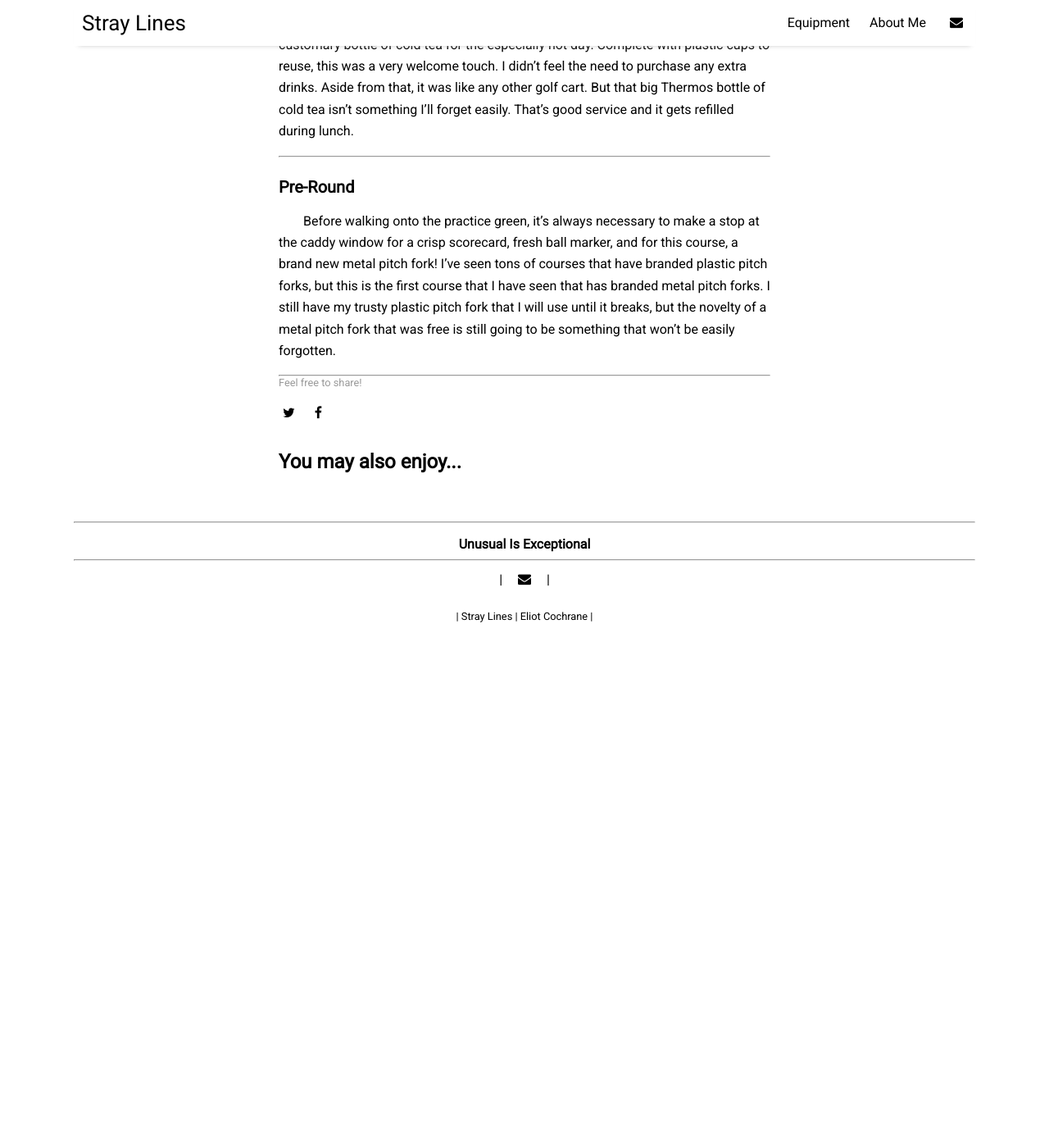
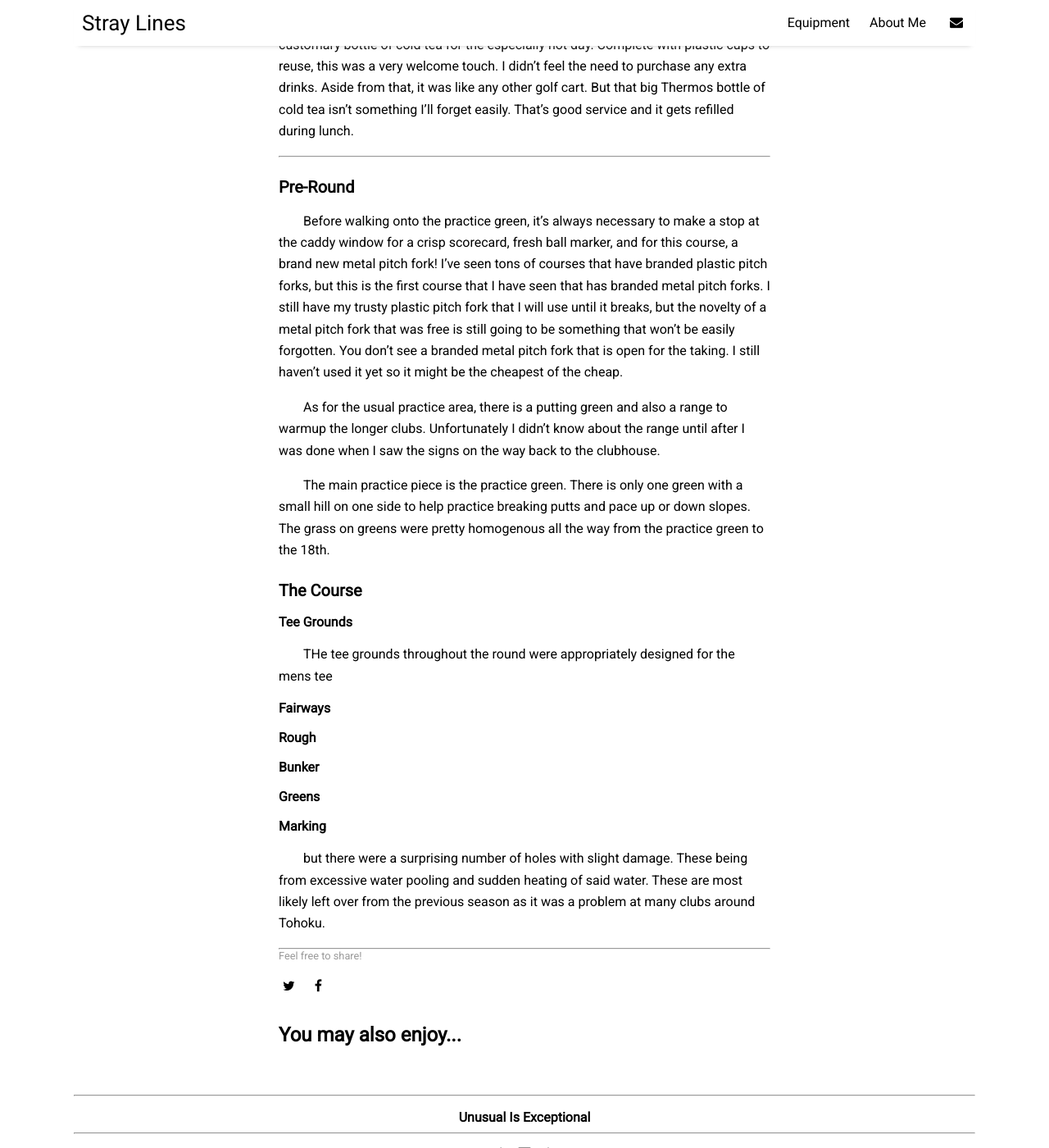
Before and after one commit to eliotcochrane/eliotcochrane.github.io, a Jekyll site: the page built from wip/Royal Century Gold Club.md, in a window 1280 px wide and 1400 px high, scrolled down 1621 px. Shown: the whole window at 82% size. Built offline with Jekyll 4.4.1, drawn with Linux system fonts in a browser that asks for light colours; nearby versions of some CDN libraries; before the commit the page ends 2411 px from its top, so only the background shows below that.

Commit message:
Update RoyalCenturyGolfClub
-Updated content

```diff
--- a/wip/Royal Century Gold Club.md
+++ b/wip/Royal Century Gold Club.md
@@ -32,4 +32,21 @@ Outside in the starting area are all the carts and bags with the staff whipping
 
 ### Pre-Round
 
-Before walking onto the practice green, it's always necessary to make a stop at the caddy window for a crisp scorecard,  fresh ball marker, and for this course, a brand new metal pitch fork! I've seen tons of courses that have branded plastic pitch forks, but this is the first course that I have seen that has branded metal pitch forks. I still have my trusty plastic pitch fork that I will use until it breaks, but the novelty of a metal pitch fork that was free is still going to be something that won't be easily forgotten.
+Before walking onto the practice green, it's always necessary to make a stop at the caddy window for a crisp scorecard,  fresh ball marker, and for this course, a brand new metal pitch fork! I've seen tons of courses that have branded plastic pitch forks, but this is the first course that I have seen that has branded metal pitch forks. I still have my trusty plastic pitch fork that I will use until it breaks, but the novelty of a metal pitch fork that was free is still going to be something that won't be easily forgotten. You don't see a branded metal pitch fork that is open for the taking. I still haven't used it yet so it might be the cheapest of the cheap.
+
+As for the usual practice area, there is a putting green and also a range to warmup the longer clubs. Unfortunately I didn't know about the range until after I was done when I saw the signs on the way back to the clubhouse.
+
+The main practice piece is the practice green. There is only one green with a small hill on one side to help practice breaking putts and pace up or down slopes. The grass on greens were pretty homogenous all the way from the practice green to the 18th.
+
+
+### The Course
+
+#### Tee Grounds
+
+THe tee grounds throughout the round were appropriately designed for the mens tee
+#### Fairways
+#### Rough
+#### Bunker
+#### Greens
+#### Marking
+but there were a surprising number of holes with slight damage. These being from excessive water pooling and sudden heating of said water. These are most likely left over from the previous season as it was a problem at many clubs around Tohoku.
```
